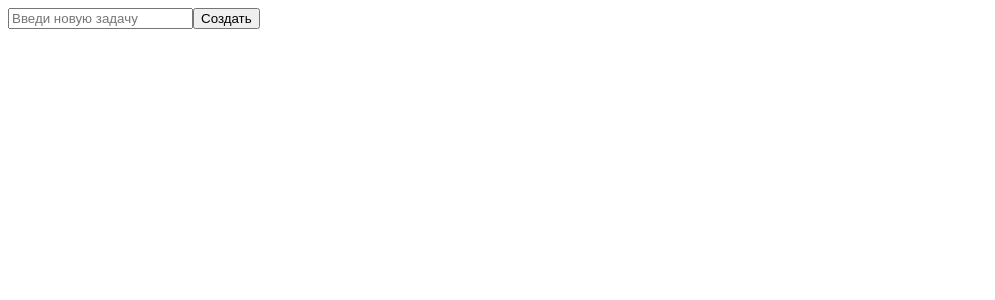
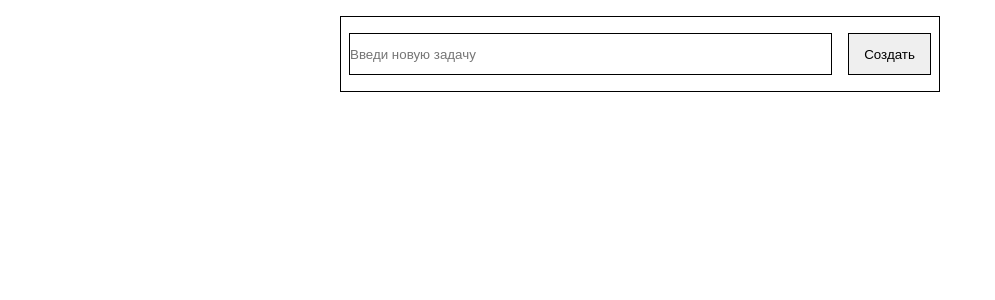
Before and after one commit to ArtemPoboinia/to-do-list, a React (Vite) app: page / in a window 1280 px wide. Shown: the top 300 px of the page, without its empty margins (0-995 px from the left). Built offline with nearby package versions, Linux system fonts and the light colour scheme.

Commit message:
Добавление неглобальных стилей

```diff
--- a/src/App.css
+++ b/src/App.css
@@ -0,0 +1,47 @@
+* {
+  margin: 0;
+  padding: 0;
+}
+
+.container {
+  width: 600px;
+  margin: 0 auto;
+}
+
+.header__form {
+  width: auto;
+  height: auto;
+  padding: 16px 8px;
+  margin-top: 16px;
+  border: 1px solid black;
+  display: flex;
+  justify-content: space-between;
+  align-items: center;
+}
+
+.header__input {
+  width: 100%;
+  height: 40px;
+  margin-right: 16px;
+  border: 1px solid black;
+}
+
+.header__btn {
+  width: 100px;
+  height: 42px;
+  border: 1px solid black;
+
+
+}
+
+li {
+  list-style: none;
+  border: 1px solid black;
+  padding: 16px 8px;
+  margin-top: 8px;
+  display: flex;
+}
+
+.btn__delete {
+  margin-left: 8px;
+}
--- a/src/App.jsx
+++ b/src/App.jsx
@@ -1,4 +1,5 @@
 import React, { useState } from "react";
+import "./App.css";
 
 export default function App() {
   const [task, setTask] = useState("");
@@ -6,7 +7,8 @@ export default function App() {
   const [editingIndex, setEditingIndex] = useState(null);
   const [editingText, setEditingText] = useState("");
 
-  const createTask = () => {
+  const createTask = (e) => {
+    e.preventDefault();
     if (task.trim() === "") return;
     setTasks([...tasks, { text: task, completed: false }]);
     setTask("");
@@ -49,8 +51,10 @@ export default function App() {
   };
 
   return (
-    <div>
+    <div className="container">
+      <form className="header__form">
         <input
+          className="header__input"
           type="text"
           value={task}
           onChange={(e) => setTask(e.target.value)}
@@ -58,7 +62,10 @@ export default function App() {
           placeholder="Введи новую задачу"
         />
 
-      <button onClick={createTask}>Создать</button>
+        <button className="header__btn" onClick={createTask}>
+          Создать
+        </button>
+      </form>
 
       <ul>
         {tasks.map((t, index) => (
@@ -96,7 +103,7 @@ export default function App() {
                 <button onClick={() => startEditing(index)}>
                   Редактировать
                 </button>
-                <button onClick={() => deleteTask(index)}>Удалить</button>
+                <button className="btn__delete" onClick={() => deleteTask(index)}>Удалить</button>
               </>
             )}
           </li>
```
Lines whose indentation alone changed are shown as unchanged.
